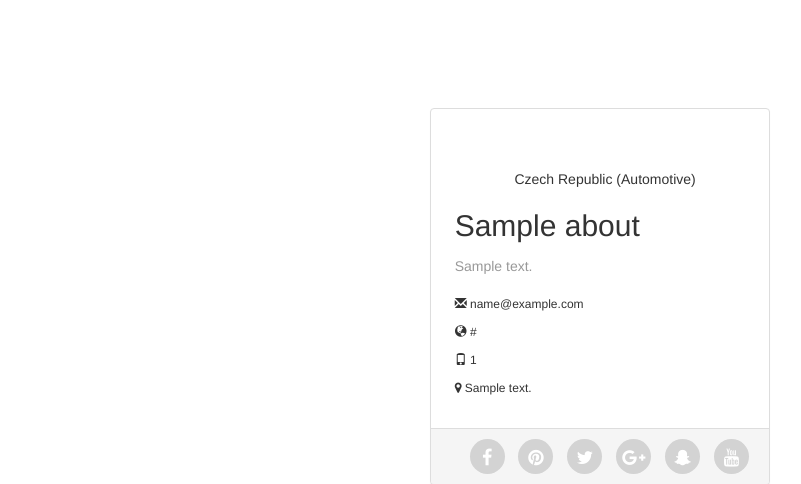
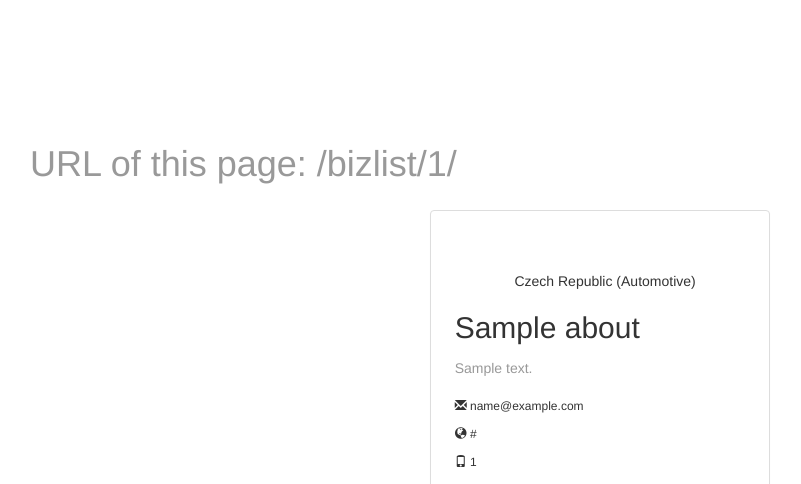
Before and after one commit to nass1/sobi-list, a Django app: page /bizlist/1/ in a window 1280 px wide. Shown: the part 656-1140 px from the top of the page, without its empty margins (40-841 px from the left). Run offline with Django 3.2, Linux system fonts and the light colour scheme; tables that the repository leaves empty hold one stand-in row (values such as "Sample post"); some libraries are stand-ins or nearby versions.

Commit message:
request
request in view

```diff
--- a/biz_list/urls.py
+++ b/biz_list/urls.py
@@ -2,6 +2,7 @@ from django.conf.urls import url, include
 from biz_list import views
 from django.conf.urls.static import static
 from django.conf import settings
+
 app_name="bizweb"
 
 urlpatterns = [
@@ -9,6 +10,7 @@ urlpatterns = [
     url(r'^create/$',views.AboutCreate.as_view(), name="create"),
     url(r'^bizlist/$',views.AboutListView.as_view(), name="bizlist"),
     url(r'^bizlist/(?P<pk>\d*)/$', views.BizDetailView.as_view(),name="detail"),
+    url(r'^search/$',views.SearchList.as_view(), name="search"),
 
 ]
 urlpatterns += static(settings.MEDIA_URL, document_root=settings.MEDIA_ROOT)
--- a/biz_list/views.py
+++ b/biz_list/views.py
@@ -7,7 +7,7 @@ from django.views.generic import (View,TemplateView,
                                 CreateView,DeleteView,
                                 UpdateView)
 
-
+from django.http import HttpRequest
 
 class IndexView(TemplateView):
     template_name = "index.html"
@@ -24,10 +24,17 @@ class AboutCreate(CreateView):
     success_url = '/'
     fields = '__all__'
 
+#######################################
+class SearchList(TemplateView):
+    template_name = "biz_list/search.html"
+    model = About
+    context = "list1"
+    def get_host(self):
+        app_url = HttpRequest()
+        print ("URL is ", app_url.method)
+######################### to be continued #############################
 
-class SearchList(ListView):
-    template_name = "search.html"
-
+#######################################
 
 class AboutListView(ListView):
     context_object_name = "biznames"
--- a/templates/biz_list/biz_detail.html
+++ b/templates/biz_list/biz_detail.html
@@ -4,7 +4,9 @@
 
 <link rel="stylesheet" href="https://cdnjs.cloudflare.com/ajax/libs/font-awesome/4.7.0/css/font-awesome.min.css">
 <link href="{% static 'css/detail.css' %}" type="text/css" rel="stylesheet" media="all">
-
+<h1>
+    <p>URL of this page: {{ request.get_full_path }}</p>
+</h1>
  <div class="container-fluid">
         <div class="row">
             <div class="col-md-12">
```
Also changed, not shown: templates/biz_list/search.html (added, +15 -0 lines).
